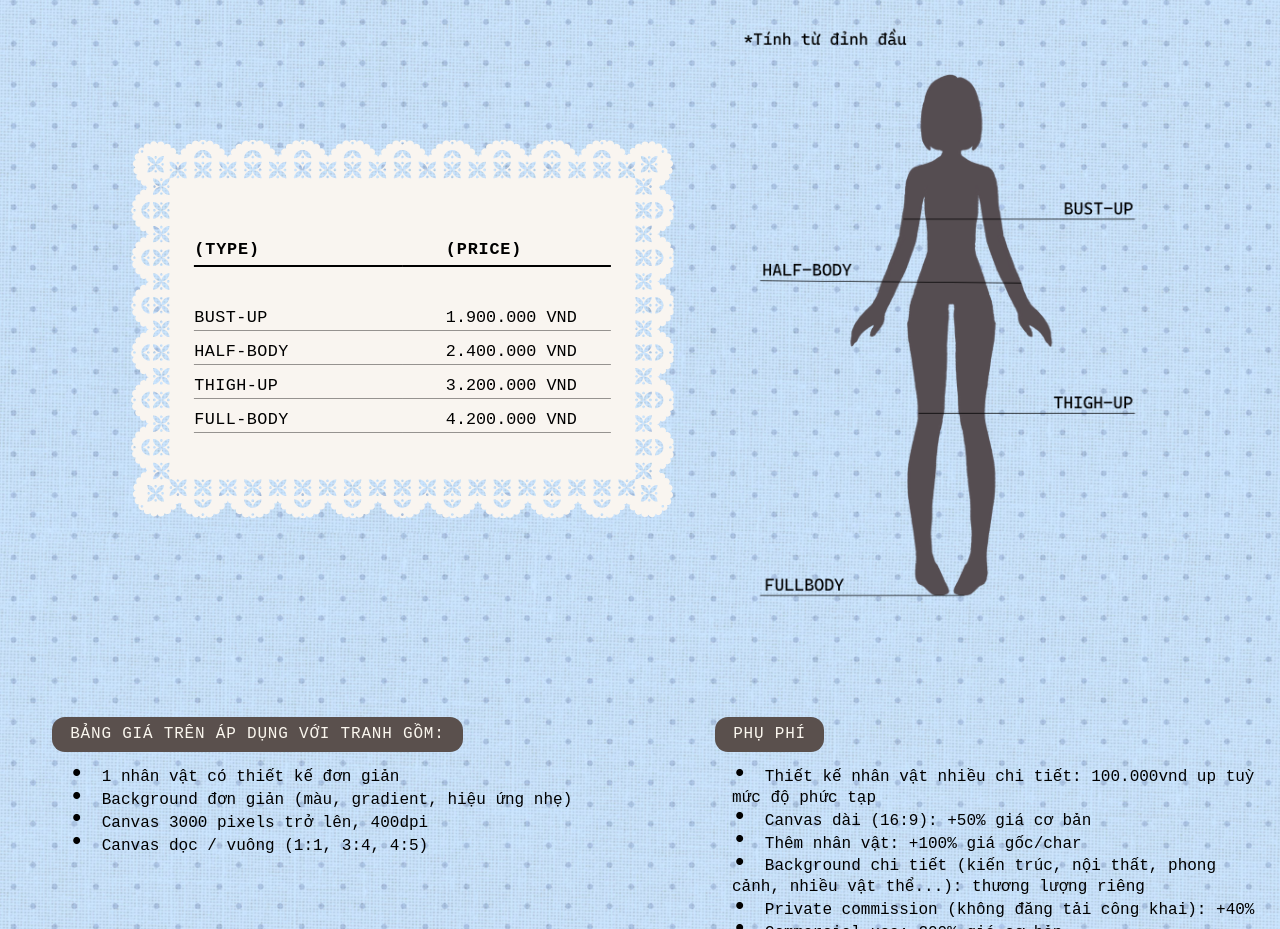
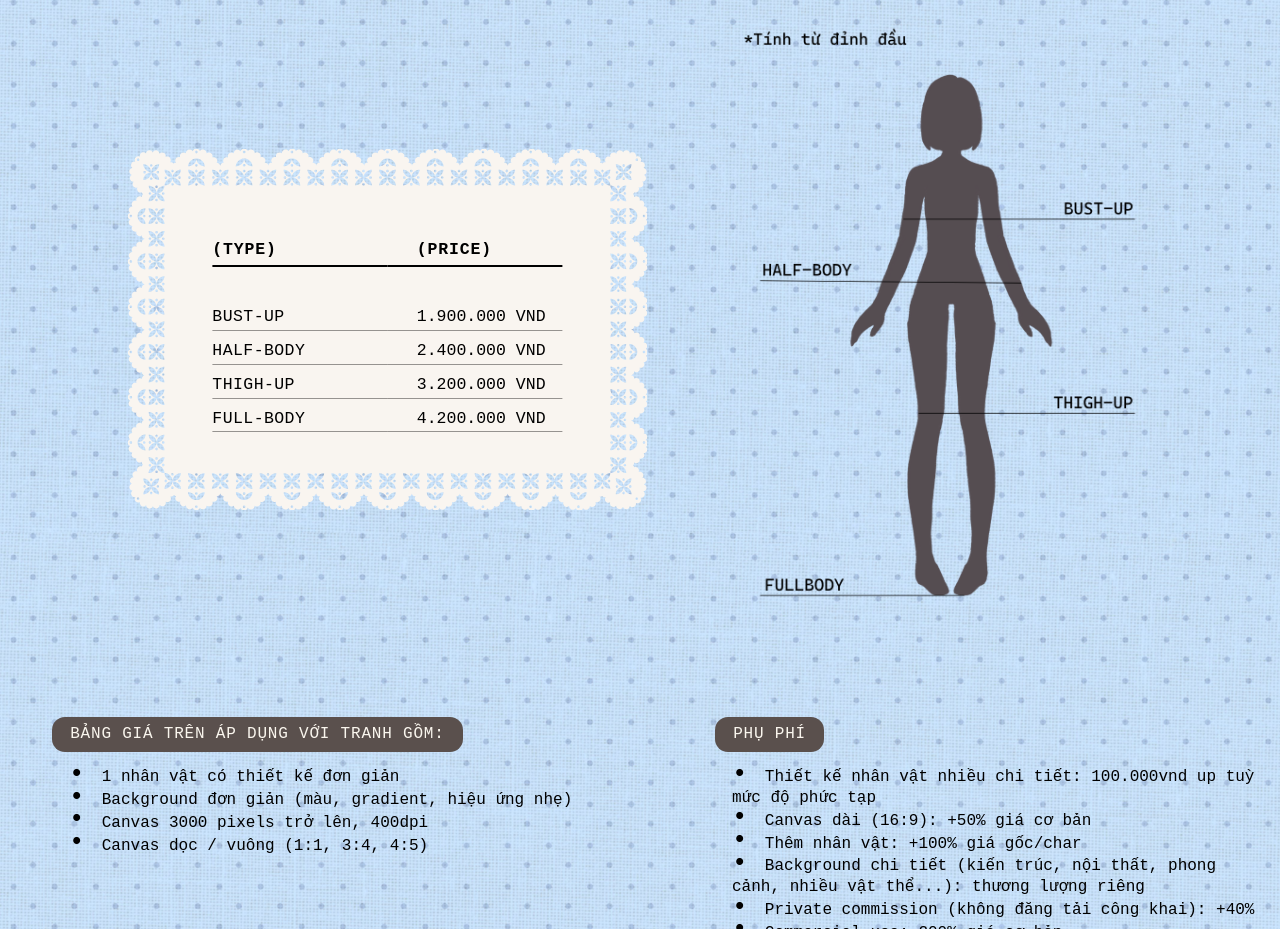
Before and after one commit to Linhchi162/Mingiee, a Next.js app: page / in a window 1280 px wide. Shown: the part 2020-2949 px from the top of the page. Built offline with nearby package versions, Linux system fonts and the light colour scheme; no server answers; the database is empty; a small style sheet from the web is missing.

Commit message:
style: scale up lace frame and pricing table size by 20% while keeping narrow width ratio

```diff
--- a/app/page.tsx
+++ b/app/page.tsx
@@ -356,7 +356,7 @@ Nếu mình hủy:
 
             {/* Left Column: Pricing Table inside Lace Card */}
             <div
-              className="relative w-full max-w-[387px] sm:max-w-[517px] lg:max-w-[619px] aspect-[950/611] flex items-center justify-center justify-self-center md:justify-self-start lg:translate-x-[10%]"
+              className="relative w-full max-w-[372px] sm:max-w-[497px] lg:max-w-[594px] aspect-[950/611] flex items-center justify-center justify-self-center md:justify-self-start lg:translate-x-[10%]"
               style={{
                 backgroundImage: "url('/images/lace2.svg')",
                 backgroundSize: 'contain',
@@ -365,16 +365,16 @@ Nếu mình hủy:
               }}
             >
               {/* Inner content wrapper, padded to fit inside the plain center box of the lace card */}
-              <div className="w-[74%] h-[68%] flex flex-col justify-center text-black font-mono px-2 sm:px-4 lg:translate-x-[0px]">
+              <div className="w-[66%] h-[68%] flex flex-col justify-center text-black font-mono px-2 sm:px-4 lg:translate-x-[0px]">
                 <table className="w-full text-left border-collapse">
                   <thead>
                     <tr className="border-b-2 border-black">
-                      <th className="pt-[4px] pb-[1px] sm:pt-[6px] sm:pb-[1px] lg:pt-[8px] lg:pb-[8px] font-extrabold text-[14px] sm:text-[15.5px] lg:text-[16.8px] tracking-wider w-[50%] whitespace-nowrap">
+                      <th className="pt-[4px] pb-[1px] sm:pt-[6px] sm:pb-[1px] lg:pt-[8px] lg:pb-[8px] font-extrabold text-[14px] sm:text-[15.5px] lg:text-[16.5px] tracking-wider w-[50%] whitespace-nowrap">
                         <span className="relative inline-block translate-y-[2px] sm:translate-y-[3.5px] lg:translate-y-[4.5px]">(TYPE)</span>
                       </th>
-                      <th className="pt-[4px] pb-[1px] sm:pt-[6px] sm:pb-[1px] lg:pt-[8px] lg:pb-[8px] font-extrabold text-[14px] sm:text-[15.5px] lg:text-[16.8px] tracking-wider whitespace-nowrap">
+                      <th className="pt-[4px] pb-[1px] sm:pt-[6px] sm:pb-[1px] lg:pt-[8px] lg:pb-[8px] font-extrabold text-[14px] sm:text-[15.5px] lg:text-[16.5px] tracking-wider whitespace-nowrap">
                         <div className="w-full flex justify-end">
-                          <div className="w-[150px] lg:w-[165px] text-left whitespace-nowrap">
+                          <div className="w-[144px] lg:w-[158px] text-left whitespace-nowrap translate-x-[12px]">
                             <span className="relative inline-block translate-y-[2px] sm:translate-y-[3.5px] lg:translate-y-[4.5px]">(PRICE)</span>
                           </div>
                         </div>
@@ -384,12 +384,12 @@ Nếu mình hủy:
                   <tbody>
                     {prices.map((priceItem, index) => (
                       <tr key={priceItem.id || index} className="border-b border-black/40">
-                        <td className={`pt-[2px] pb-[1px] sm:pt-[4px] sm:pb-[1px] lg:pb-[2px] font-normal text-[14px] sm:text-[15.5px] lg:text-[16.8px] tracking-wide whitespace-nowrap ${index === 0 ? 'lg:pt-[36px]' : 'lg:pt-[6px]'}`}>
+                        <td className={`pt-[2px] pb-[1px] sm:pt-[4px] sm:pb-[1px] lg:pb-[2px] font-normal text-[14px] sm:text-[15.5px] lg:text-[16.5px] tracking-wide whitespace-nowrap ${index === 0 ? 'lg:pt-[36px]' : 'lg:pt-[6px]'}`}>
                           <span className="relative inline-block translate-y-[-1px] sm:translate-y-[0.5px] lg:translate-y-[1.5px]">{priceItem.type}</span>
                         </td>
-                        <td className={`pt-[2px] pb-[1px] sm:pt-[4px] sm:pb-[1px] lg:pb-[2px] font-normal text-[14px] sm:text-[15.5px] lg:text-[16.8px] whitespace-nowrap ${index === 0 ? 'lg:pt-[36px]' : 'lg:pt-[6px]'}`}>
+                        <td className={`pt-[2px] pb-[1px] sm:pt-[4px] sm:pb-[1px] lg:pb-[2px] font-normal text-[14px] sm:text-[15.5px] lg:text-[16.5px] whitespace-nowrap ${index === 0 ? 'lg:pt-[36px]' : 'lg:pt-[6px]'}`}>
                           <div className="w-full flex justify-end">
-                            <div className="w-[150px] lg:w-[165px] text-left whitespace-nowrap">
+                            <div className="w-[144px] lg:w-[158px] text-left whitespace-nowrap translate-x-[12px]">
                               <span className="relative inline-block translate-y-[-1px] sm:translate-y-[0.5px] lg:translate-y-[1.5px]">{priceItem.price_vnd}</span>
                             </div>
                           </div>
```
